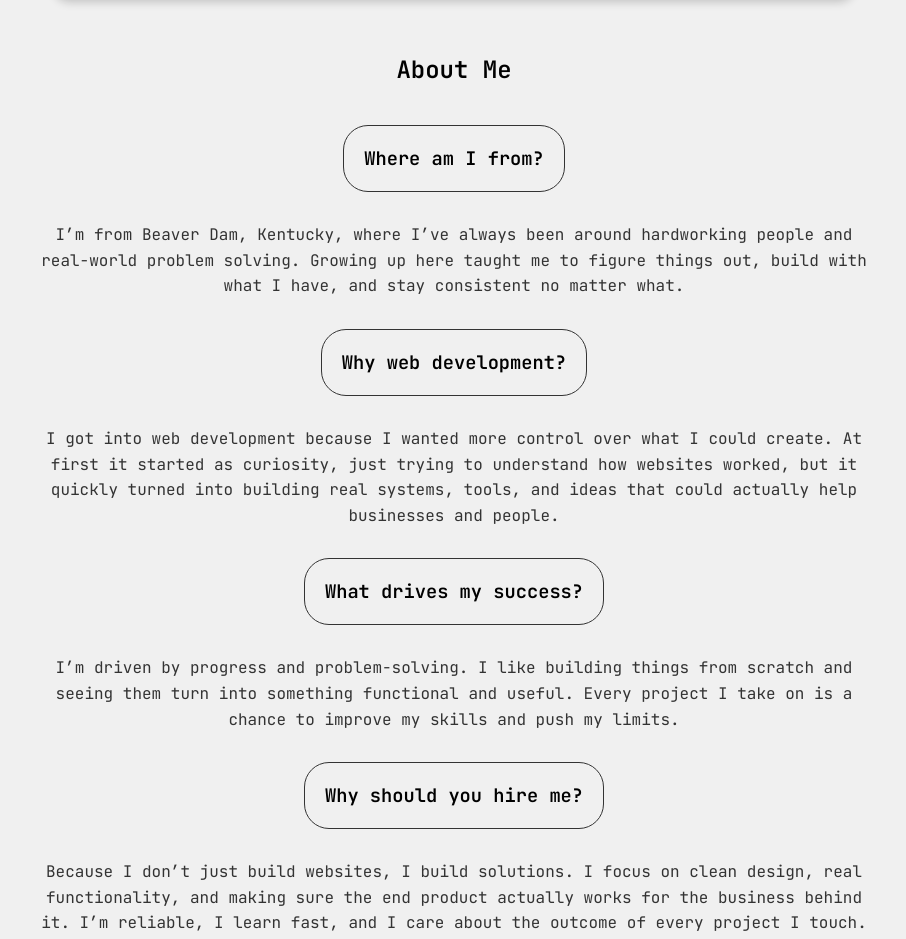
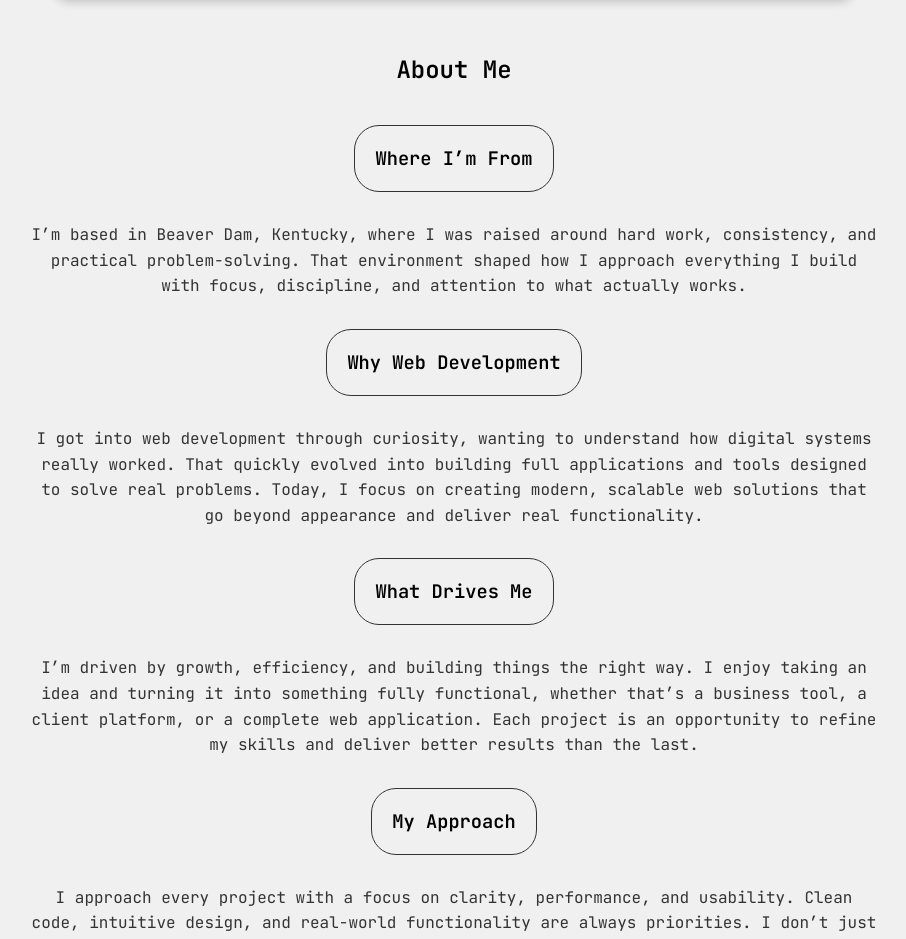
Before and after one commit to widner0623/fullstack-portfolio, a React (Vite) app in the folder client/: page / in a window 1280 px wide. Shown: the part 965-1904 px from the top of the page, without its empty margins (186-1092 px from the left). Built offline with nearby package versions, Linux system fonts and the light colour scheme.

Commit message:
updated text for my about section

```diff
--- a/client/src/components/About.jsx
+++ b/client/src/components/About.jsx
@@ -2,33 +2,41 @@ import "../styles/about.css";
 
 function About() {
     return (
-        <section className="about">
+       <section className="about">
             <h1>About Me</h1>
 
-            <h3>Where am I from?</h3>
+            <h3>Where I’m From</h3>
             <p>
-                I’m from Beaver Dam, Kentucky, where I’ve always been around hardworking people and real-world problem solving.
-                Growing up here taught me to figure things out, build with what I have, and stay consistent no matter what.
+                I’m based in Beaver Dam, Kentucky, where I was raised around hard work, consistency, and practical problem-solving.
+                That environment shaped how I approach everything I build with focus, discipline, and attention to what actually works.
             </p>
 
-            <h3>Why web development?</h3>
+            <h3>Why Web Development</h3>
             <p>
-                I got into web development because I wanted more control over what I could create.
-                At first it started as curiosity, just trying to understand how websites worked, but it quickly turned into
-                building real systems, tools, and ideas that could actually help businesses and people.
+                I got into web development through curiosity, wanting to understand how digital systems really worked.
+                That quickly evolved into building full applications and tools designed to solve real problems.
+                Today, I focus on creating modern, scalable web solutions that go beyond appearance and deliver real functionality.
             </p>
 
-            <h3>What drives my success?</h3>
+            <h3>What Drives Me</h3>
             <p>
-                I’m driven by progress and problem-solving. I like building things from scratch and seeing them turn into
-                something functional and useful. Every project I take on is a chance to improve my skills and push my limits.
+                I’m driven by growth, efficiency, and building things the right way. I enjoy taking an idea and turning it into
+                something fully functional, whether that’s a business tool, a client platform, or a complete web application.
+                Each project is an opportunity to refine my skills and deliver better results than the last.
             </p>
 
-            <h3>Why should you hire me?</h3>
+            <h3>My Approach</h3>
             <p>
-                Because I don’t just build websites, I build solutions. I focus on clean design, real functionality, and
-                making sure the end product actually works for the business behind it. I’m reliable, I learn fast, and I
-                care about the outcome of every project I touch.
+                I approach every project with a focus on clarity, performance, and usability. Clean code, intuitive design,
+                and real-world functionality are always priorities. I don’t just aim to make something look good. I make sure
+                it works efficiently and supports the goals behind it.
+            </p>
+
+            <h3>Why Work With Me</h3>
+            <p>
+                I build with purpose. I communicate clearly, adapt quickly, and stay committed to delivering results.
+                If you’re looking for someone who takes projects seriously and focuses on long-term value rather than quick fixes,
+                I’m someone you can rely on.
             </p>
         </section>
     );
```
